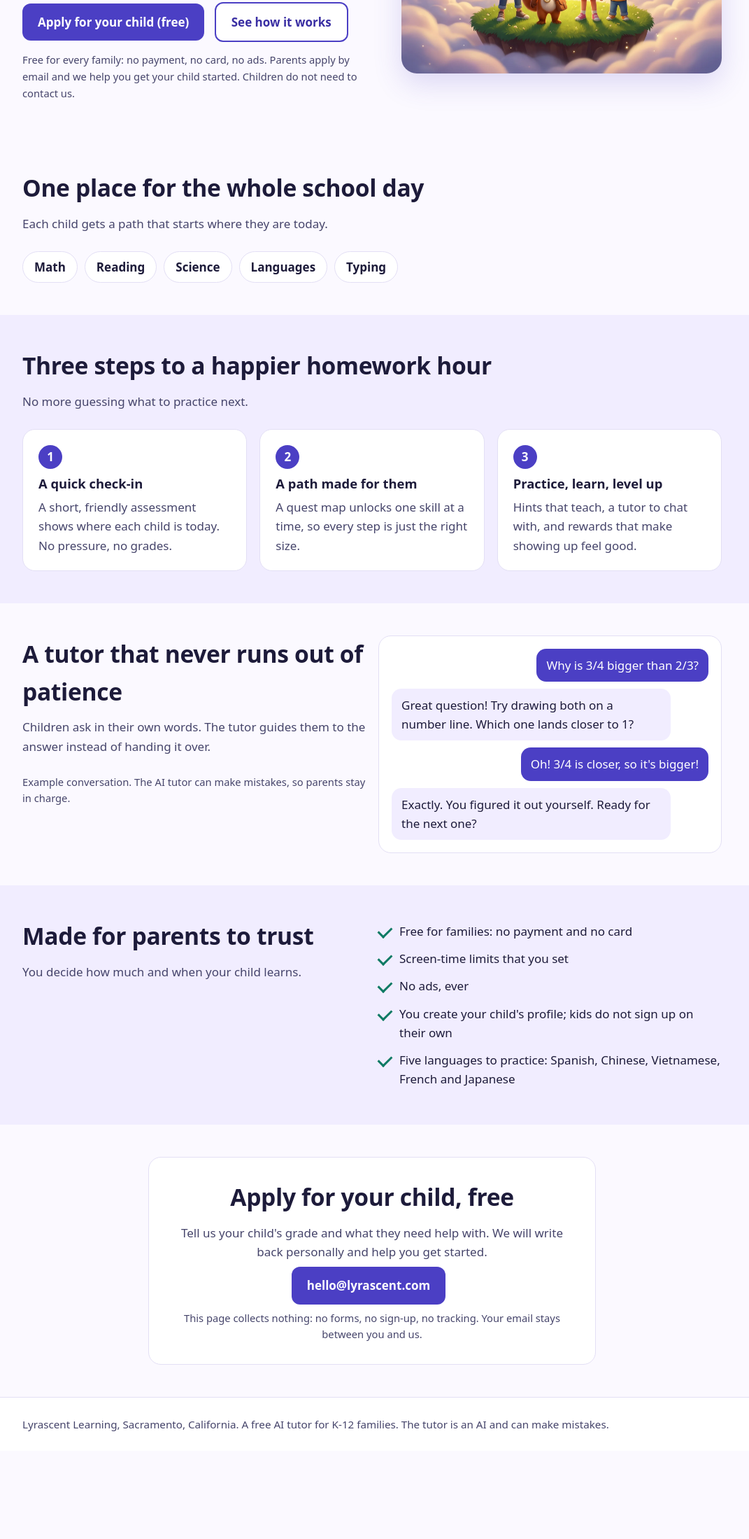
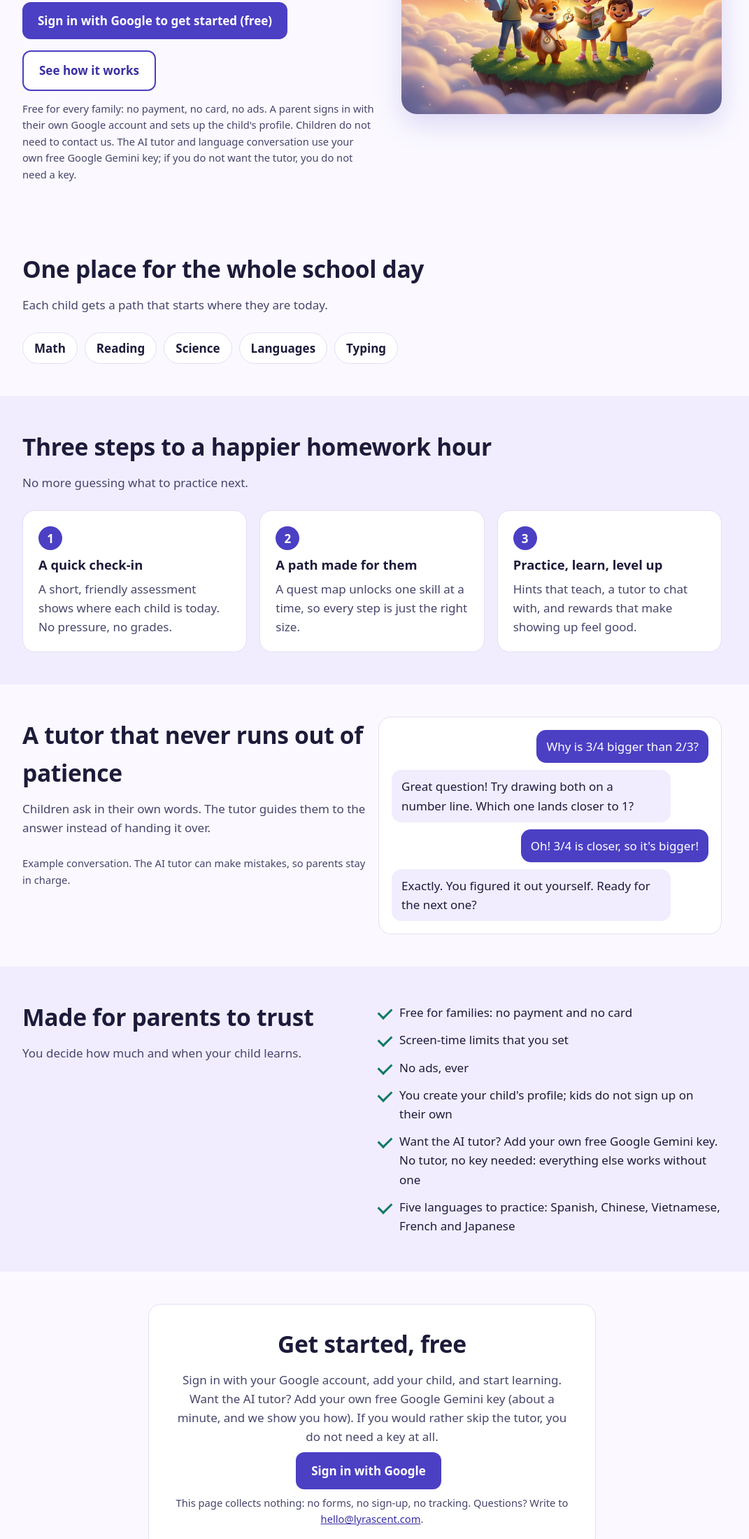
Before and after one commit to ngllarry-stack/lyrascent-site, a plain HTML site: page index.html in a window 1280 px wide. Shown: the part 393-2592 px from the top of the page at 70% size, without its empty margins (108-1179 px from the left). Before the commit the page ends 2466 px from the top, so only its background shows below. Drawn offline with Linux system fonts and the light colour scheme; a script that the page names is missing.

Commit message:
Parents sign in with Google; the AI tutor needs their own free Gemini key, no tutor means no key

```diff
--- a/index.html
+++ b/index.html
@@ -4,7 +4,7 @@
 <meta charset="utf-8">
 <meta name="viewport" content="width=device-width, initial-scale=1">
 <title>Lyrascent Learning | A free AI tutor for K-12 kids</title>
-<meta name="description" content="Lyrascent Learning is a personal tutor for every child: math, reading, science, languages and typing in one place, with hints that teach instead of just giving the answer. Free for every family: no payment, no ads. Parents apply by email.">
+<meta name="description" content="Lyrascent Learning is a personal tutor for every child: math, reading, science, languages and typing in one place, with hints that teach instead of just giving the answer. Free for every family: no payment, no ads. Parents sign in with Google to get started.">
 <link rel="canonical" href="https://lyrascent.com/">
 <style>
 :root{--ink:#1d1b3a;--ink2:#46456b;--bg:#fbf9ff;--card:#ffffff;--violet:#4b3fc4;--violet-d:#3a2fa3;--teal:#0f7a64;--orange:#c75b12;--line:#e3dff5;--tint:#f1edff}
@@ -61,7 +61,7 @@ footer{border-top:1px solid var(--line);padding:26px 0;color:var(--ink2);font-si
 <header>
   <div class="wrap">
     <a class="brand" href="/">Lyrascent <b>Learning</b></a>
-    <nav aria-label="Page sections"><a href="#how">How it works</a><a href="#parents">For parents</a><a href="#early">Apply</a></nav>
+    <nav aria-label="Page sections"><a href="#how">How it works</a><a href="#parents">For parents</a><a href="#early">Get started</a></nav>
   </div>
 </header>
 <main>
@@ -71,9 +71,9 @@ footer{border-top:1px solid var(--line);padding:26px 0;color:var(--ink2);font-si
       <span class="eyebrow">Free AI tutor for K-12</span>
       <h1>Learning that feels like <span>an adventure</span>.</h1>
       <p class="lead">Lyrascent Learning is a personal tutor for every child: math, reading, science, languages and typing in one place, with hints that teach instead of just giving the answer.</p>
-      <a class="btn" href="mailto:hello@lyrascent.com?subject=Apply%20for%20Lyrascent%20Learning">Apply for your child (free)</a>
+      <a class="btn" href="https://app.lyrascent.com">Sign in with Google to get started (free)</a>
       <a class="btn alt" href="#how">See how it works</a>
-      <p class="fine">Free for every family: no payment, no card, no ads. Parents apply by email and we help you get your child started. Children do not need to contact us.</p>
+      <p class="fine">Free for every family: no payment, no card, no ads. A parent signs in with their own Google account and sets up the child's profile. Children do not need to contact us. The AI tutor and language conversation use your own free Google Gemini key; if you do not want the tutor, you do not need a key.</p>
     </div>
     <div>
       <img src="hero.webp" width="1800" height="1344" alt="Three kids and a friendly fox explorer stand on a floating island, looking up a golden path toward a flag, with books, a globe, a rocket and a telescope floating around them.">
@@ -130,6 +130,7 @@ footer{border-top:1px solid var(--line);padding:26px 0;color:var(--ink2);font-si
       <li>Screen-time limits that you set</li>
       <li>No ads, ever</li>
       <li>You create your child's profile; kids do not sign up on their own</li>
+      <li>Want the AI tutor? Add your own free Google Gemini key. No tutor, no key needed: everything else works without one</li>
       <li>Five languages to practice: Spanish, Chinese, Vietnamese, French and Japanese</li>
     </ul>
   </div>
@@ -138,10 +139,10 @@ footer{border-top:1px solid var(--line);padding:26px 0;color:var(--ink2);font-si
 <section class="contact" id="early">
   <div class="wrap">
     <div class="card">
-      <h2>Apply for your child, free</h2>
-      <p class="sub" style="margin-left:auto;margin-right:auto">Tell us your child's grade and what they need help with. We will write back personally and help you get started.</p>
-      <a class="btn" href="mailto:hello@lyrascent.com?subject=Apply%20for%20Lyrascent%20Learning">hello@lyrascent.com</a>
-      <p class="fine">This page collects nothing: no forms, no sign-up, no tracking. Your email stays between you and us.</p>
+      <h2>Get started, free</h2>
+      <p class="sub" style="margin-left:auto;margin-right:auto">Sign in with your Google account, add your child, and start learning. Want the AI tutor? Add your own free Google Gemini key (about a minute, and we show you how). If you would rather skip the tutor, you do not need a key at all.</p>
+      <a class="btn" href="https://app.lyrascent.com">Sign in with Google</a>
+      <p class="fine">This page collects nothing: no forms, no sign-up, no tracking. Questions? Write to <a href="mailto:hello@lyrascent.com">hello@lyrascent.com</a>.</p>
     </div>
   </div>
 </section>
```
Also changed, not shown: llms.txt.
